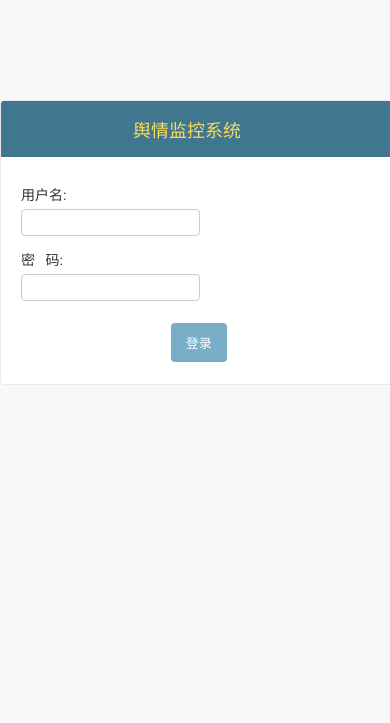
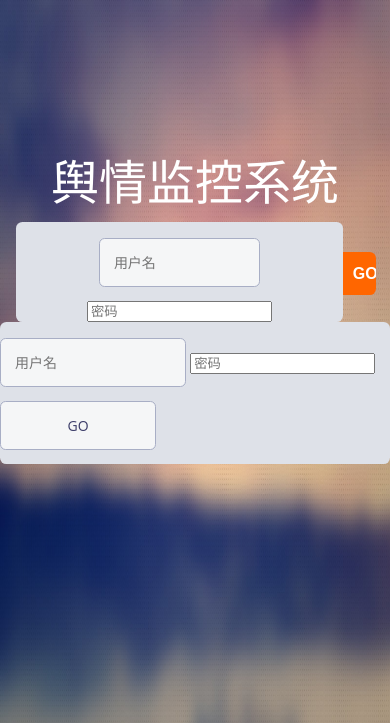
Before and after one commit to zhy120870170/monitor, a Django app: page /login in a window 390 px wide. Shown: the top 723 px of the page. Run offline with Django 3.2, Linux system fonts and the light colour scheme; parts of the project's set-up code (start-up, migrations or seed data) failed here and were passed over.

Commit message:
fix(调整登录页面，修改页面显示性bug ).

```diff
--- /dev/null
+++ b/monitor/monitors/static/css/page/login.css
@@ -0,0 +1,249 @@
+/* reset */
+html,body,div,span,applet,object,iframe,h1,h2,h3,h4,h5,h6,p,blockquote,pre,a,abbr,acronym,address,big,cite,code,del,dfn,em,img,ins,kbd,q,s,samp,small,strike,strong,sub,sup,tt,var,b,u,i,dl,dt,dd,ol,nav ul,nav li,fieldset,form,label,legend,table,caption,tbody,tfoot,thead,tr,th,td,article,aside,canvas,details,embed,figure,figcaption,footer,header,hgroup,menu,nav,output,ruby,section,summary,time,mark,audio,video{margin:0;padding:0;border:0;font-size:100%;font:inherit;vertical-align:baseline;}
+article, aside, details, figcaption, figure,footer, header, hgroup, menu, nav, section {display: block;}
+ol,ul{list-style:none;margin:0px;padding:0px;}
+blockquote,q{quotes:none;}
+blockquote:before,blockquote:after,q:before,q:after{content:'';content:none;}
+table{border-collapse:collapse;border-spacing:0;}
+/* start editing from here */
+a{text-decoration:none;}
+.txt-rt{text-align:right;}/* text align right */
+.txt-lt{text-align:left;}/* text align left */
+.txt-center{text-align:center;}/* text align center */
+.float-rt{float:right;}/* float right */
+.float-lt{float:left;}/* float left */
+.clear{clear:both;}/* clear float */
+.pos-relative{position:relative;}/* Position Relative */
+.pos-absolute{position:absolute;}/* Position Absolute */
+.vertical-base{	vertical-align:baseline;}/* vertical align baseline */
+.vertical-top{	vertical-align:top;}/* vertical align top */
+nav.vertical ul li{	display:block;}/* vertical menu */
+nav.horizontal ul li{	display: inline-block;}/* horizontal menu */
+img{max-width:100%;}
+/*end reset*/
+body{
+    background: url("../../images/bg.jpg") no-repeat;
+    font-family: 'Montserrat', sans-serif;
+    background-size: 100% 135%;
+}
+.wrap{
+    margin: 0 auto;
+    width: 80%;
+}
+body a,form li,input[type="submit"],input[type="text"],.sixth-login input[type="submit"],.third-login input[type="submit"]{
+    transition: 0.1s all;
+    -webkit-transition: 0.1s all;
+    -moz-transition: 0.1s all;
+    -o-transition: 0.1s all;
+}
+h1 {
+    text-align: center;
+    color: #ffffff;
+    font-size: 3em;
+    font-weight: 100;
+    padding-top: 2em;
+}
+.avtar{
+    width: 177px;
+    height: 220px;
+    margin: 2% auto 0 auto;
+    padding-bottom: 1em;
+    background-size: 100%;
+}
+.login-form {
+    width: 33%;
+    height: 100%;
+    margin: 0 auto;
+    text-align: center;
+    position: relative;
+}
+form {
+    padding-top: 1em;
+    background: #dee1e8;
+    border-radius: .4em;
+}
+form li{
+    list-style: none;
+    margin-bottom: 25px;
+    width: 100%;
+    background: #b73338;
+    border-radius: 0.3em;
+    -webkit-border-radius: 0.3em;
+    -o-border-radius: 0.3em;
+    -moz-border-radius: 0.3em;
+}
+input[type="text"] {
+    font-family: 'Open Sans', sans-serif;
+    width: 40%;
+    padding: 1em 1em 1em 1em;
+    color: #3D3E6A;
+    font-size: 14px;
+    outline: none;
+    background: #f5f6f7;
+    border: none;
+    font-weight: 100;
+    margin-bottom: 1em;
+    border: 1px solid#A8AEC5;
+    border-radius: .4em;
+    -webkit-border-radius: 0.4em;
+    -o-border-radius: 0.4em;
+    -moz-border-radius: 0.4em;
+}
+input[type="button"]{
+    font-family: 'Open Sans', sans-serif;
+    width: 40%;
+    padding: 1em 1em 1em 1em;
+    color: #3D3E6A;
+    font-size: 14px;
+    outline: none;
+    background: #f5f6f7;
+    border: none;
+    margin-bottom: 1em;
+    border: 1px solid#A8AEC5;
+    border-radius: .4em;
+    -webkit-border-radius: 0.4em;
+    -o-border-radius: 0.4em;
+    -moz-border-radius: 0.4em;
+}
+input[type="submit"] {
+    background: #ff6600;
+    padding: .8em .6em .8em .6em;
+    outline: none;
+    border: none;
+    font-size: 1em;
+    cursor: pointer;
+    width: 10%;
+    color: #fff;
+    text-transform: uppercase;
+    font-weight: bold;
+    border-top-right-radius: .4em;
+    -webkit-border-top-right-radius: .4em;
+    -o-border-top-right-radius: .4em;
+    -moz-border-top-right-radius: .4em;
+    border-bottom-right-radius: .4em;
+    -webkit-border-bottom-right-radius: .4em;
+    -o-border-bottom-right-radius: .4em;
+    -moz-border-bottom-right-radius: .4em;
+    position: absolute;
+    top: 30%;
+    right: -10%;
+}
+input[type="submit"]:hover {
+    background: #1B2E68;
+    color: #fff;
+}
+.login-form p {
+    padding-bottom: 2em;
+    color: #fff;
+    font-weight: 100;
+    font-size: 1.2em;
+}
+.login-form p a {
+    text-decoration: underline;
+    font-weight: 600;
+    margin-left: 7px;
+    color:#fff;
+}
+.login-form p a:hover {
+    color: #1B2E68;
+}
+.copy-right {
+    text-align: center;
+    padding-top: 10em;
+    color: #fff;
+}
+.copy-right p a {
+    color: #FFF;
+}
+.copy-right p a:hover {
+    color: #ff6600;
+}
+/*--start-responsive-design--*/
+@media (max-width:1440px){
+
+}
+@media (max-width:1366px){
+    input[type="submit"] {
+        width: 10%;
+        right: -10%;
+    }
+    .copy-right {
+        padding-top: 5em;
+    }
+}
+@media (max-width:1024px){
+    .login-form {
+        width: 48%;
+    }
+    h1 {
+        padding-top: 1em;
+    }
+}
+@media (max-width:768px){
+    .login-form {
+        width: 60%;
+    }
+    body {
+        background-size: 100% 160%;
+    }
+    .avtar {
+        margin: 8% auto 0 auto;
+    }
+    h1 {
+        padding-top: 3em;
+    }
+}
+@media (max-width:640px){
+    .login-form {
+        width: 70%;
+    }
+    .avtar {
+        margin: 8% auto 0 auto;
+    }
+}
+@media (max-width:480px){
+    .login-form {
+        width: 84%;
+        margin: 2% 0% 0% 4%;
+        text-align: center;
+    }
+}
+@media (max-width:320px){
+    .avtar img {
+        width: 60%;
+    }
+    .avtar {
+        text-align: center;
+        width: 160px;
+        height: 105px;
+        margin: 10% auto 0 auto;
+        padding-bottom: 0;
+        background-size: 0;
+    }
+    input[type="text"] {
+        width: 38%;
+        padding: 1em 1em 1em 1em;
+        font-size: 10px;
+    }
+    input[type="password"] {
+        width: 38%;
+        font-size: 10px;
+    }
+    input[type="submit"] {
+        width: 12%;
+        right: -12%;
+        font-size: 10px;
+        top: 64%;
+        padding: .9em .6em .9em .6em;
+    }
+    .copy-right {
+        padding-top: 5em;
+    }
+    h1 {
+        padding-top: 1em;
+        font-size: 2em;
+    }
+    .login-form p {
+        margin-left: 1em;
+    }
+}
--- a/monitor/monitors/templates/analyze3r.html
+++ b/monitor/monitors/templates/analyze3r.html
@@ -78,14 +78,14 @@
                     <ul class="treeview-menu">
                         <li>
                             <a href="./tasklist">
-                                <i class="fa fa-list-alt" aria-hidden="true"></i>
+                                <i class="fa fa-circle-o" aria-hidden="true"></i>
                                 <span>任务列表</span>
                             </a>
                         </li>
                     </ul>
                 </li>
                 <li class="treeview active menu-open">
-                    <a href="#"><i class="fa fa-link"></i> <span>舆情统计分析</span>
+                    <a href="#"><i class="fa fa-line-chart"></i> <span>舆情统计分析</span>
                         <span class="pull-right-container">
                             <i class="fa fa-angle-left pull-right"></i>
                         </span>
@@ -93,7 +93,7 @@
                     <ul class="treeview-menu">
                         <li class="active">
                             <a href="./analyzer">
-                                <i class="fa fa-align-left" aria-hidden="true"></i>
+                                <i class="fa fa-circle-o" aria-hidden="true"></i>
                                 <span>舆情分析</span>
                             </a>
                         </li>
--- a/monitor/monitors/templates/header.html
+++ b/monitor/monitors/templates/header.html
@@ -56,14 +56,14 @@
                 </a>
                 <ul class="treeview-menu">
                     <li class="active"><a href="/tasklist">
-                            <i class="fa fa-list-alt" aria-hidden="true"></i>
+                            <i class="fa fa-circle-o" aria-hidden="true"></i>
                             <span>任务列表</span>
                         </a>
                     </li>
                 </ul>
             </li>
             <li class="treeview">
-                    <a href="#"><i class="fa fa-link"></i> <span>舆情统计分析</span>
+                    <a href="#"><i class="fa fa-line-chart"></i> <span>舆情统计分析</span>
                         <span class="pull-right-container">
                             <i class="fa fa-angle-left pull-right"></i>
                         </span>
@@ -71,7 +71,7 @@
                     <ul class="treeview-menu">
                         <li>
                             <a href="/analyzer">
-                                <i class="fa fa-align-left" aria-hidden="true"></i>
+                                <i class="fa fa-circle-o" aria-hidden="true"></i>
                                 <span>舆情分析</span>
                             </a>
                         </li>
--- a/monitor/monitors/templates/login.html
+++ b/monitor/monitors/templates/login.html
@@ -1,11 +1,16 @@
 <!DOCTYPE html>
-
-<html lang="zh-Hans" >
+<html>
 <head>
-<title>登录 | Django 站点管理员</title>
-<link rel="stylesheet" type="text/css" href="/static/admin/css/base.css" />
-<link rel="stylesheet" type="text/css" href="/static/admin/css/login.css" />
-<!--[if lte IE 7]><link rel="stylesheet" type="text/css" href="/static/admin/css/ie.css" /><![endif]-->
+    <meta charset="utf-8">
+    <title>舆情监控系统</title>
+    <meta name="viewport" content="width=device-width, initial-scale=1">
+    <meta name="keywords" content="User Login Form Responsive Templates, Iphone Widget Template, Smartphone login forms,Login form, Widget Template, Responsive Templates, a Ipad 404 Templates, Flat Responsive Templates" />
+    <link href="static/css/page/login.css" rel='stylesheet' type='text/css' />
+    <!--web-fonts-->
+    <link href='http://fonts.googleapis.com/css?family=Montserrat:400,700' rel='stylesheet' type='text/css'>
+    <!--/web-fonts-->
+</head>
+<body>
 
 <script type="text/javascript">window.__admin_media_prefix__ = "/static/admin/";</script>
 <script type="text/javascript">window.__admin_utc_offset__ = "28800";</script>
@@ -13,33 +18,38 @@
 <meta name="robots" content="NONE,NOARCHIVE" />
 </head>
 
-<body class=" login">
+<body>
 <!-- Container -->
-<div id="container">
+<div class="m-login">
     <!-- Header -->
-    <div id="header">
-        <div id="branding">
-            <h1 id="site-name">舆情监控系统</h1>
+    <h1>舆情监控系统</h1>
+    <!-- END Header -->
+    <!-- Content -->
+    <div class="login-form">
+        <div class="form-content">
+            <form action="" method="post" id="login_form">
+            <div class="form-text">
+                {% csrf_token %}
+                <input type="text" class="text" id="u_name"
+                       placeholder="用户名" maxlength="254" name="u_name" value="">
+                <input type="password" value="" id="u_pwd" placeholder="密码" name="u_pwd">
+                <input type="submit" value="GO" id="login_btn" >
+            </div>
+            <div class="alert alert-danger" style="display: none" id="err_message"></div>
+            </form>
         </div>
     </div>
-    <!-- END Header -->
-    <!-- Content -->
     <div id="content" class="colM">
         <div id="content-main">
             <form action="" method="post" id="login_form">
-                {% csrf_token %}
-              <div class="form-row">
-                <label class="required">用户名:</label> <input id="u_name" maxlength="254" name="u_name" type="text" />
-              </div>
-              <div class="form-row">
-                <label class="required">密&nbsp;&nbsp;&nbsp;码:</label> <input id="u_pwd" name="u_pwd" type="password" />
-              </div>
-              <div class="form-row" style="display: none" id="err_message">
-
-              </div>
-              <div class="submit-row">
-                <label>&nbsp;</label><input type="button" value="登录" onclick="login()"/>
-              </div>
+                <div class="form-text">
+                    <input type="text" class="text"
+                           id="u_name" placeholder="用户名"
+                           name="u_name" value="">
+                    <input type="u_pwd" value="" id="u_pwd" placeholder="密码" name="password">
+                    <input type="button" value="GO" id="login_btn" onclick="login()">
+                </div>
+                <div class="alert alert-danger" style="display: none;" id="err_message"></div>
             </form>
         </div>
         <br class="clear" />
```
Also changed, not shown: monitor/monitors/static/js/common/analyzer.js (+7 -8 lines), monitor/monitors/templates/analyzer.html (+32 -18 lines), monitor/monitors/templates/tasklist.html (+12 -5 lines), monitor/monitors/static/images/bg.jpg (added), monitor/monitors/static/images/favicon.ico (deleted).
